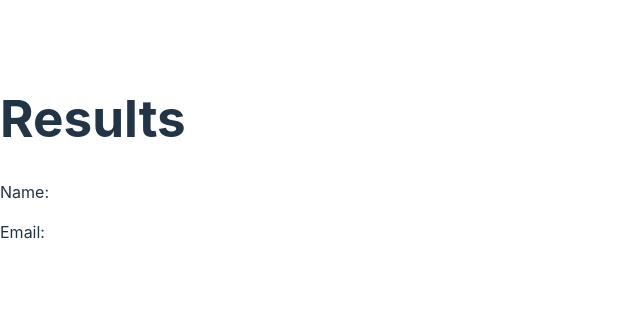
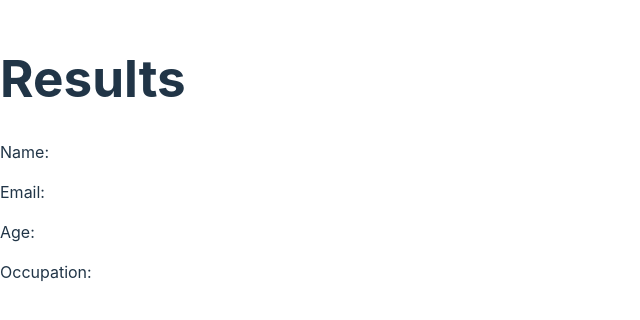
Before and after one commit to bryantt23/dynamic-form, a React (Vite) app: page /results in a window 1280 px wide. Shown: the part 242-562 px from the top of the page, without its empty margins (0-640 px from the left). Built offline with nearby package versions, Linux system fonts and the light colour scheme.

Commit message:
Implement dynamic enabling/disabling of Next and Submit buttons based on the validation state of form sections

```diff
--- a/src/components/Form.jsx
+++ b/src/components/Form.jsx
@@ -10,6 +10,7 @@ function Form() {
     const navigate = useNavigate()
     const dispatch = useDispatch()
     const [validSectionCount, setValidSectionCount] = useState(0)
+    const [submitButtonDisabled, setSubmitButtonDisabled] = useState(true)
 
     const section1ValidationSchema = Yup.object({
         name: Yup.string().required(),
@@ -37,6 +38,18 @@ function Form() {
         setValidSectionCount(1)
     }
 
+    const validateForm = async (values) => {
+        if (validSectionCount > 0) {
+            try {
+                await section2ValidationSchema.validate(values)
+                setSubmitButtonDisabled(false)
+            } catch (error) {
+                console.error(error)
+                setSubmitButtonDisabled(true)
+            }
+        }
+    }
+
     return (
         <div>
             <h1>Form</h1>
@@ -46,11 +59,12 @@ function Form() {
                 validationSchema={validSectionCount === 0 ? section1ValidationSchema : section2ValidationSchema}
                 isInitialValid={false}
             >
-                {({ dirty, isValid }) => {
+                {({ dirty, isValid, values }) => {
+                    validateForm(values)
                     return (
                         <FormikForm
                         >
-                            <div className={`section ${validSectionCount > 1 && 'disabled'}`}>
+                            <div className={`section ${validSectionCount > 0 && 'disabled'}`}>
                                 <p>Section 1</p>
                                 <label>Name
                                     <Field
@@ -92,11 +106,10 @@ function Form() {
                                 }}>
                                 Next</button>
                             <button
-                                disabled={(validSectionCount < 1) || !isValid}
+                                disabled={submitButtonDisabled}
                                 type='submit'
                             >Submit</button>
                         </FormikForm>
-
                     )
                 }}
             </Formik>
--- a/src/components/Results.jsx
+++ b/src/components/Results.jsx
@@ -4,12 +4,17 @@ import { useSelector } from 'react-redux'
 function Results() {
     const [name, setName] = useState("")
     const [email, setEmail] = useState("")
+    const [age, setAge] = useState("")
+    const [occupation, setOccupation] = useState("")
+
     const results = useSelector((state) => state.form)
 
     useEffect(() => {
-        const { name, email } = results
+        const { name, email, occupation, age } = results
         setName(name)
         setEmail(email)
+        setAge(age)
+        setOccupation(occupation)
     }, [])
 
     return (
@@ -17,6 +22,8 @@ function Results() {
             <h1>Results</h1>
             <p>Name: {name}</p>
             <p>Email: {email}</p>
+            <p>Age: {age}</p>
+            <p>Occupation: {occupation}</p>
         </div>
     )
 }
--- a/src/features/form/formSlice.js
+++ b/src/features/form/formSlice.js
@@ -12,6 +12,8 @@ export const formSlice = createSlice({
         setFormData: (state, action) => {
             state.name = action.payload.name
             state.email = action.payload.email
+            state.age = action.payload.age
+            state.occupation = action.payload.occupation
         }
     }
 })
```
